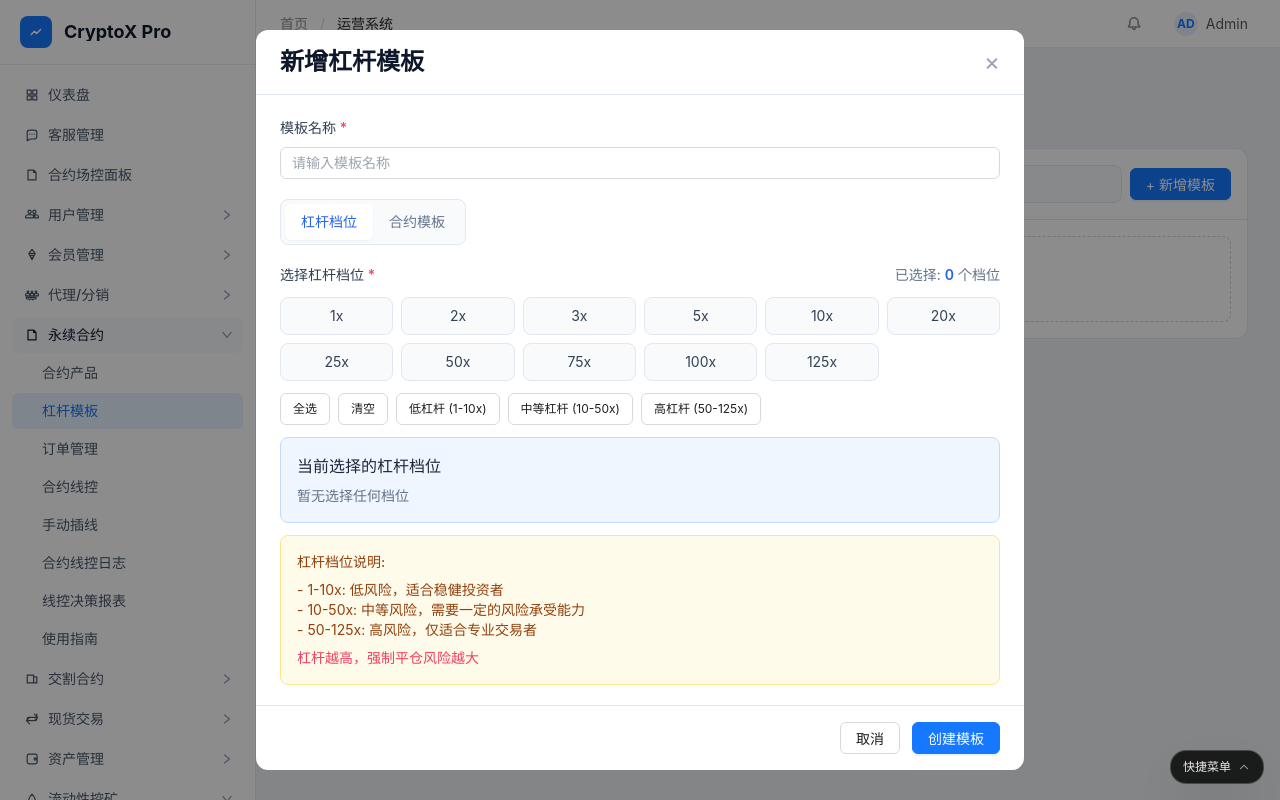
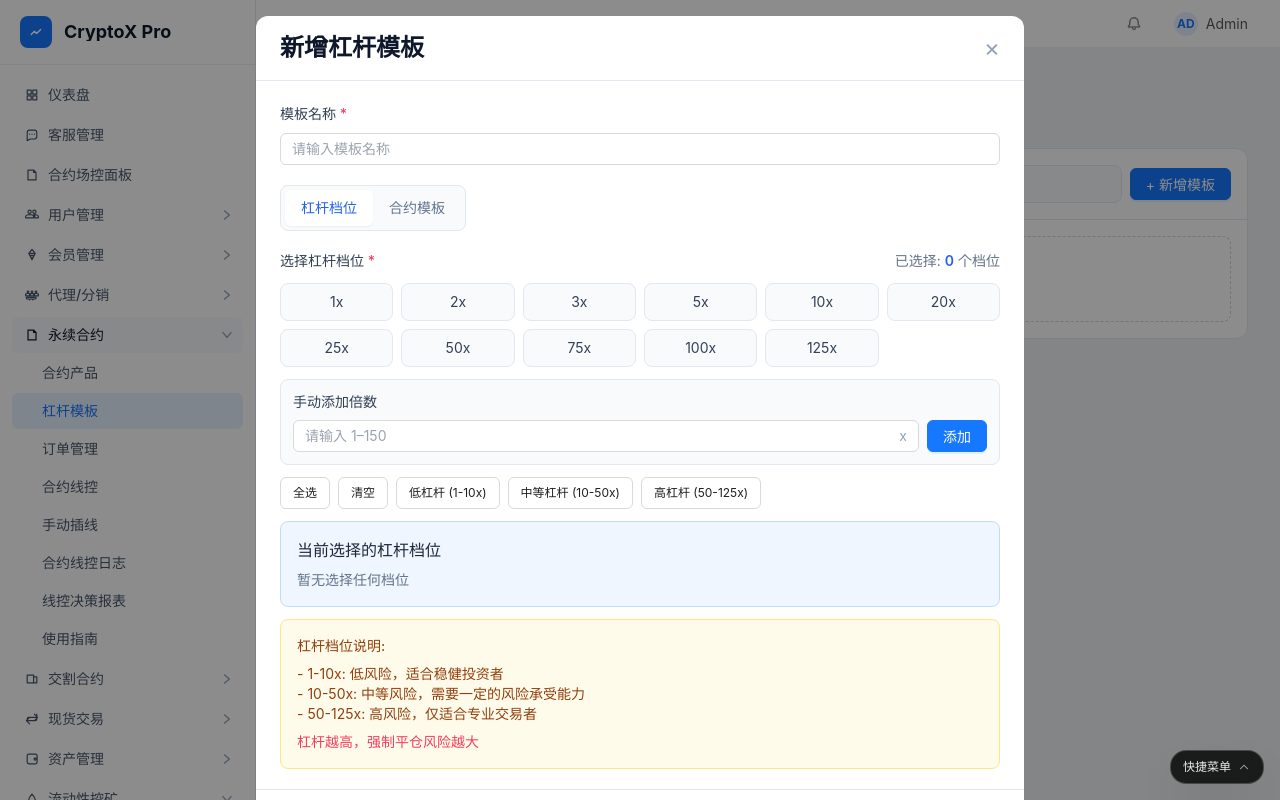
Before and after one commit to gloopai/fex-admin, a Vue app: page /admin/perpetual/leverage-template in a window 1280 px wide. Both pictures are taken after typing "Sample" into the empty fields and a click on the button "+ 新增模板". Built offline with nearby package versions, Linux system fonts and the light colour scheme.

Commit message:
feat: add custom leverage levels

```diff
--- a/src/pages/admin/perpetual/PerpetualLeverageTemplatePage.vue
+++ b/src/pages/admin/perpetual/PerpetualLeverageTemplatePage.vue
@@ -83,6 +83,8 @@ const showTemplateModal = ref(false)
 const editingTemplateId = ref(null)
 const newTemplateName = ref('')
 const selectedLeverages = ref([])
+const customLeverageInput = ref('')
+const customLeverageError = ref('')
 const activeTemplateTab = ref('leverage')
 const templateOrderMode = ref('cost')
 const templateContractFaceValueUsdt = ref(1000)
@@ -97,6 +99,27 @@ const toggleLeverage = (value) => {
   selectedLeverages.value = [...selectedLeverages.value, value].sort((a, b) => a - b)
 }
 
+const addCustomLeverage = () => {
+  customLeverageError.value = ''
+  if (String(customLeverageInput.value).trim() === '') {
+    customLeverageError.value = '请输入杠杆倍数'
+    return
+  }
+
+  const value = Number(customLeverageInput.value)
+  if (!Number.isInteger(value) || value < 1 || value > 150) {
+    customLeverageError.value = '请输入 1–150 的正整数'
+    return
+  }
+  if (selectedLeverages.value.includes(value)) {
+    customLeverageError.value = '该杠杆档位已存在'
+    return
+  }
+
+  selectedLeverages.value = [...selectedLeverages.value, value].sort((a, b) => a - b)
+  customLeverageInput.value = ''
+}
+
 const pickLeveragePack = (type) => {
   if (type === 'all') selectedLeverages.value = [...leverageLevels]
   if (type === 'clear') selectedLeverages.value = []
@@ -109,6 +132,8 @@ const openCreateTemplate = () => {
   editingTemplateId.value = null
   newTemplateName.value = ''
   selectedLeverages.value = []
+  customLeverageInput.value = ''
+  customLeverageError.value = ''
   activeTemplateTab.value = 'leverage'
   templateOrderMode.value = 'cost'
   templateContractFaceValueUsdt.value = 1000
@@ -121,6 +146,8 @@ const openEditTemplate = (template) => {
   editingTemplateId.value = template.id
   newTemplateName.value = template.name
   selectedLeverages.value = template.levels.map((item) => Number(parseNumeric(item))).filter((item) => Number.isFinite(item))
+  customLeverageInput.value = ''
+  customLeverageError.value = ''
   activeTemplateTab.value = 'leverage'
   templateOrderMode.value = template.orderMode ?? 'cost'
   templateContractFaceValueUsdt.value = Number(template.contractFaceValueUsdt ?? 1000)
@@ -158,6 +185,8 @@ const submitTemplate = () => {
   editingTemplateId.value = null
   newTemplateName.value = ''
   selectedLeverages.value = []
+  customLeverageInput.value = ''
+  customLeverageError.value = ''
   activeTemplateTab.value = 'leverage'
   templateOrderMode.value = 'cost'
   templateContractFaceValueUsdt.value = 1000
@@ -342,6 +371,30 @@ const submitTemplate = () => {
             </button>
           </div>
 
+          <div class="space-y-2 rounded-lg border border-slate-200 bg-slate-50 p-3">
+            <label for="custom-leverage" class="block text-sm font-medium text-slate-700">手动添加倍数</label>
+            <div class="flex gap-2">
+              <div class="relative min-w-0 flex-1">
+                <input
+                  id="custom-leverage"
+                  v-model="customLeverageInput"
+                  type="number"
+                  min="1"
+                  max="150"
+                  step="1"
+                  class="ant-input pr-8"
+                  :class="customLeverageError ? '!border-rose-400' : ''"
+                  placeholder="请输入 1–150"
+                  @input="customLeverageError = ''"
+                  @keyup.enter="addCustomLeverage"
+                />
+                <span class="pointer-events-none absolute right-3 top-1/2 -translate-y-1/2 text-sm text-slate-400">x</span>
+              </div>
+              <button type="button" class="ant-btn ant-btn-primary shrink-0" @click="addCustomLeverage">添加</button>
+            </div>
+            <p v-if="customLeverageError" class="text-sm text-rose-500">{{ customLeverageError }}</p>
+          </div>
+
           <div class="flex flex-wrap gap-2">
             <button type="button" class="ant-btn !h-8 !px-3 !text-xs" @click="pickLeveragePack('all')">全选</button>
             <button type="button" class="ant-btn !h-8 !px-3 !text-xs" @click="pickLeveragePack('clear')">清空</button>
@@ -353,7 +406,16 @@ const submitTemplate = () => {
           <div class="rounded-lg border border-blue-200 bg-blue-50 p-4">
             <p class="font-medium text-slate-800">当前选择的杠杆档位</p>
             <div v-if="selectedLeverages.length" class="mt-2 flex flex-wrap gap-2">
-              <span v-for="lv in selectedLeverages" :key="`picked-${lv}`" class="rounded-md bg-white px-2 py-0.5 text-sm text-blue-600">{{ lv }}x</span>
+              <button
+                v-for="lv in selectedLeverages"
+                :key="`picked-${lv}`"
+                type="button"
+                class="inline-flex items-center gap-1 rounded-md bg-white px-2 py-0.5 text-sm text-blue-600 hover:bg-blue-100"
+                :aria-label="`移除 ${lv}x 杠杆档位`"
+                @click="toggleLeverage(lv)"
+              >
+                <span>{{ lv }}x</span><span aria-hidden="true">×</span>
+              </button>
             </div>
             <p v-else class="mt-2 text-sm text-slate-500">暂无选择任何档位</p>
           </div>
```
Also changed, not shown: 1 other file (tests, documents, lock files or other folders).
